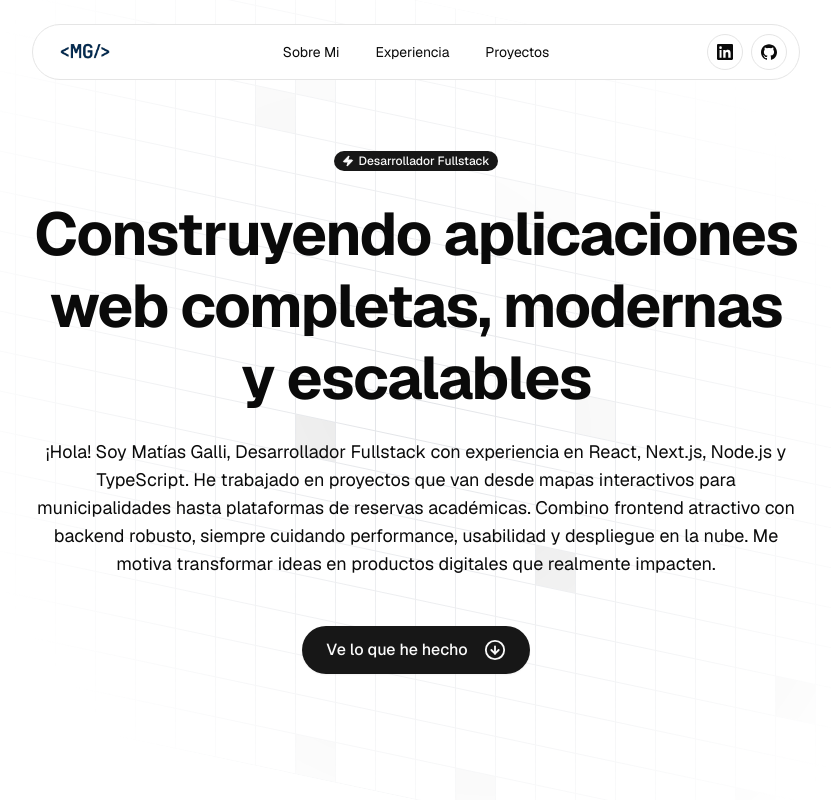
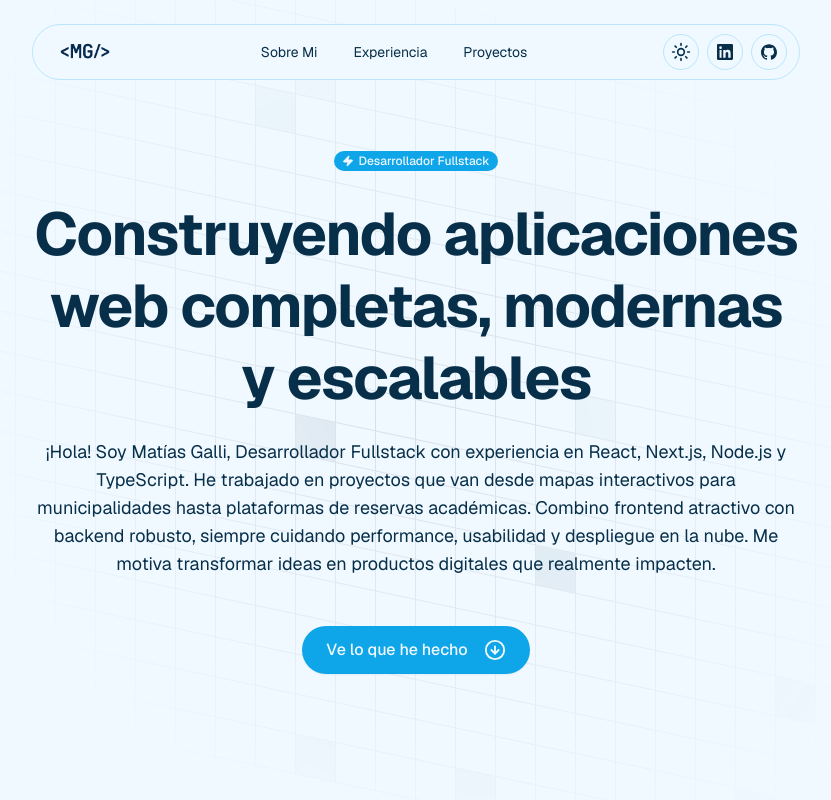
Before and after one commit to MatiasGalli/Portafolio2.0, a Next.js app: page / in a window 1280 px wide. Shown: the top 800 px of the page, without its empty margins (224-1055 px from the left). Built offline with nearby package versions, Linux system fonts and the light colour scheme.

Commit message:
feat: apply fresh tech palette and add theme toggle

```diff
--- a/app/globals.css
+++ b/app/globals.css
@@ -10,74 +10,74 @@
 }
 
 :root {
-  --background: oklch(1 0 0);
-  --foreground: oklch(0.145 0 0);
-  --card: oklch(1 0 0);
-  --card-foreground: oklch(0.145 0 0);
-  --popover: oklch(1 0 0);
-  --popover-foreground: oklch(0.145 0 0);
-  --primary: oklch(0.205 0 0);
-  --primary-foreground: oklch(0.985 0 0);
-  --secondary: oklch(0.97 0 0);
-  --secondary-foreground: oklch(0.205 0 0);
-  --muted: oklch(0.97 0 0);
-  --muted-foreground: oklch(0.556 0 0);
-  --accent: oklch(0.97 0 0);
-  --accent-foreground: oklch(0.205 0 0);
-  --destructive: oklch(0.577 0.245 27.325);
-  --destructive-foreground: oklch(0.577 0.245 27.325);
-  --border: oklch(0.922 0 0);
-  --input: oklch(0.922 0 0);
-  --ring: oklch(0.87 0 0);
-  --chart-1: oklch(0.646 0.222 41.116);
-  --chart-2: oklch(0.6 0.118 184.704);
-  --chart-3: oklch(0.398 0.07 227.392);
-  --chart-4: oklch(0.828 0.189 84.429);
-  --chart-5: oklch(0.769 0.188 70.08);
+  --background: #f0f9ff;
+  --foreground: #082f49;
+  --card: #f0f9ff;
+  --card-foreground: #082f49;
+  --popover: #f0f9ff;
+  --popover-foreground: #082f49;
+  --primary: #0ea5e9;
+  --primary-foreground: #f0f9ff;
+  --secondary: #cffafe;
+  --secondary-foreground: #082f49;
+  --muted: #e0f2fe;
+  --muted-foreground: #0f3f5f;
+  --accent: #22d3ee;
+  --accent-foreground: #082f49;
+  --destructive: #f87171;
+  --destructive-foreground: #450a0a;
+  --border: #bae6fd;
+  --input: #bae6fd;
+  --ring: #0ea5e9;
+  --chart-1: #0ea5e9;
+  --chart-2: #22d3ee;
+  --chart-3: #38bdf8;
+  --chart-4: #0891b2;
+  --chart-5: #0f172a;
   --radius: 0.625rem;
-  --sidebar: oklch(0.985 0 0);
-  --sidebar-foreground: oklch(0.145 0 0);
-  --sidebar-primary: oklch(0.205 0 0);
-  --sidebar-primary-foreground: oklch(0.985 0 0);
-  --sidebar-accent: oklch(0.97 0 0);
-  --sidebar-accent-foreground: oklch(0.205 0 0);
-  --sidebar-border: oklch(0.922 0 0);
-  --sidebar-ring: oklch(0.87 0 0);
+  --sidebar: #e0f2fe;
+  --sidebar-foreground: #082f49;
+  --sidebar-primary: #0ea5e9;
+  --sidebar-primary-foreground: #f0f9ff;
+  --sidebar-accent: #22d3ee;
+  --sidebar-accent-foreground: #082f49;
+  --sidebar-border: #bae6fd;
+  --sidebar-ring: #0ea5e9;
 }
 
 .dark {
-  --background: oklch(0.145 0 0);
-  --foreground: oklch(0.985 0 0);
-  --card: oklch(0.145 0 0);
-  --card-foreground: oklch(0.985 0 0);
-  --popover: oklch(0.145 0 0);
-  --popover-foreground: oklch(0.985 0 0);
-  --primary: oklch(0.985 0 0);
-  --primary-foreground: oklch(0.205 0 0);
-  --secondary: oklch(0.269 0 0);
-  --secondary-foreground: oklch(0.985 0 0);
-  --muted: oklch(0.269 0 0);
-  --muted-foreground: oklch(0.708 0 0);
-  --accent: oklch(0.269 0 0);
-  --accent-foreground: oklch(0.985 0 0);
-  --destructive: oklch(0.396 0.141 25.723);
-  --destructive-foreground: oklch(0.637 0.237 25.331);
-  --border: oklch(0.269 0 0);
-  --input: oklch(0.269 0 0);
-  --ring: oklch(0.439 0 0);
-  --chart-1: oklch(0.488 0.243 264.376);
-  --chart-2: oklch(0.696 0.17 162.48);
-  --chart-3: oklch(0.769 0.188 70.08);
-  --chart-4: oklch(0.627 0.265 303.9);
-  --chart-5: oklch(0.645 0.246 16.439);
-  --sidebar: oklch(0.205 0 0);
-  --sidebar-foreground: oklch(0.985 0 0);
-  --sidebar-primary: oklch(0.488 0.243 264.376);
-  --sidebar-primary-foreground: oklch(0.985 0 0);
-  --sidebar-accent: oklch(0.269 0 0);
-  --sidebar-accent-foreground: oklch(0.985 0 0);
-  --sidebar-border: oklch(0.269 0 0);
-  --sidebar-ring: oklch(0.439 0 0);
+  --background: #0b1120;
+  --foreground: #e0f2fe;
+  --card: #0b1120;
+  --card-foreground: #e0f2fe;
+  --popover: #0b1120;
+  --popover-foreground: #e0f2fe;
+  --primary: #38bdf8;
+  --primary-foreground: #041525;
+  --secondary: #1e3a5f;
+  --secondary-foreground: #e0f2fe;
+  --muted: #1e293b;
+  --muted-foreground: #94a3b8;
+  --accent: #22d3ee;
+  --accent-foreground: #041525;
+  --destructive: #f87171;
+  --destructive-foreground: #450a0a;
+  --border: #1e3a5f;
+  --input: #1e3a5f;
+  --ring: #38bdf8;
+  --chart-1: #38bdf8;
+  --chart-2: #22d3ee;
+  --chart-3: #0ea5e9;
+  --chart-4: #2dd4bf;
+  --chart-5: #1f2937;
+  --sidebar: #111827;
+  --sidebar-foreground: #e0f2fe;
+  --sidebar-primary: #38bdf8;
+  --sidebar-primary-foreground: #041525;
+  --sidebar-accent: #1e3a5f;
+  --sidebar-accent-foreground: #e0f2fe;
+  --sidebar-border: #1e3a5f;
+  --sidebar-ring: #38bdf8;
 }
 
 @theme inline {
--- a/components/navbar/navbar.tsx
+++ b/components/navbar/navbar.tsx
@@ -3,10 +3,11 @@ import { GithubLogo, LinkedinLogo } from "../icons";
 import { NavMenu } from "./nav-menu";
 import { NavigationSheet } from "./navigation-sheet";
 import Image from "next/image";
+import { ThemeToggle } from "../theme-toggle";
 
 const Navbar = () => {
   return (
-    <nav className="fixed z-10 top-6 inset-x-4 h-14 bg-background border dark:border-slate-700/70 max-w-screen-md mx-auto rounded-full">
+    <nav className="fixed z-10 top-6 inset-x-4 h-14 bg-background border border-border max-w-screen-md mx-auto rounded-full">
       <div className="h-full flex items-center justify-between mx-auto px-3">
 
         {/* Logo */}
@@ -24,6 +25,7 @@ const Navbar = () => {
         <NavMenu className="hidden md:block" />
 
         <div className="flex items-center gap-2">
+          <ThemeToggle />
           <Button
             variant="outline"
             className="hidden sm:inline-flex rounded-full shadow-none"
--- /dev/null
+++ b/components/theme-toggle.tsx
@@ -0,0 +1,59 @@
+"use client";
+
+import { useEffect, useState } from "react";
+import { Moon, Sun } from "lucide-react";
+
+import { Button } from "@/components/ui/button";
+import { cn } from "@/lib/utils";
+
+type Theme = "light" | "dark";
+
+const STORAGE_KEY = "portfolio-theme";
+
+interface ThemeToggleProps {
+  className?: string;
+}
+
+export function ThemeToggle({ className }: ThemeToggleProps) {
+  const [theme, setTheme] = useState<Theme | null>(null);
+
+  useEffect(() => {
+    const root = document.documentElement;
+    const storedTheme = localStorage.getItem(STORAGE_KEY) as Theme | null;
+    const prefersDark = window.matchMedia("(prefers-color-scheme: dark)").matches;
+    const initialTheme: Theme = storedTheme ?? (prefersDark ? "dark" : "light");
+
+    root.classList.toggle("dark", initialTheme === "dark");
+    setTheme(initialTheme);
+  }, []);
+
+  const toggleTheme = () => {
+    setTheme((currentTheme) => {
+      const nextTheme: Theme = currentTheme === "dark" ? "light" : "dark";
+      const root = document.documentElement;
+
+      root.classList.toggle("dark", nextTheme === "dark");
+      localStorage.setItem(STORAGE_KEY, nextTheme);
+
+      return nextTheme;
+    });
+  };
+
+  if (!theme) {
+    return null;
+  }
+
+  return (
+    <Button
+      variant="outline"
+      size="icon"
+      className={cn("relative rounded-full shadow-none", className)}
+      onClick={toggleTheme}
+      aria-label="Cambiar tema"
+    >
+      <Sun className="size-5 rotate-0 scale-100 transition-all dark:-rotate-90 dark:scale-0" />
+      <Moon className="absolute size-5 rotate-90 scale-0 transition-all dark:rotate-0 dark:scale-100" />
+      <span className="sr-only">Cambiar tema</span>
+    </Button>
+  );
+}
```
